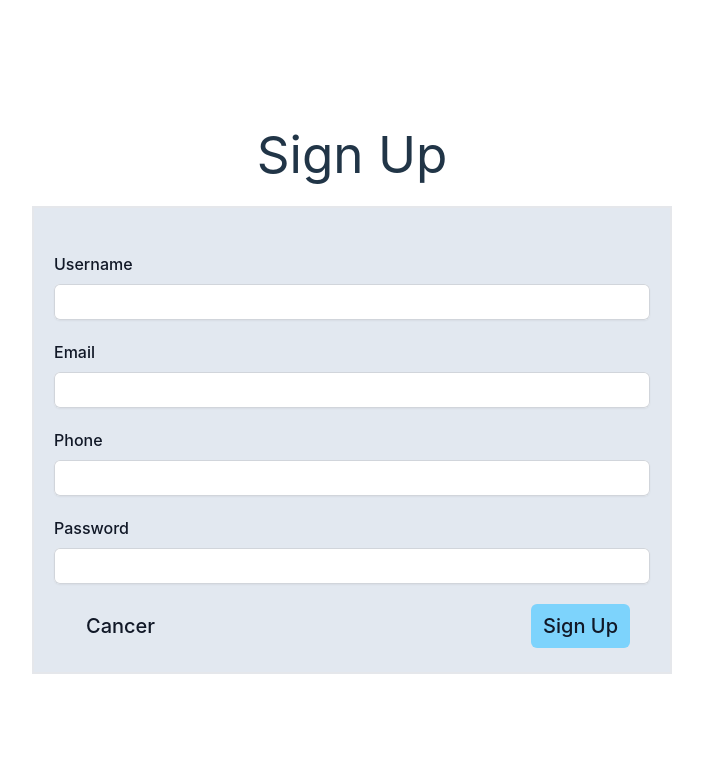
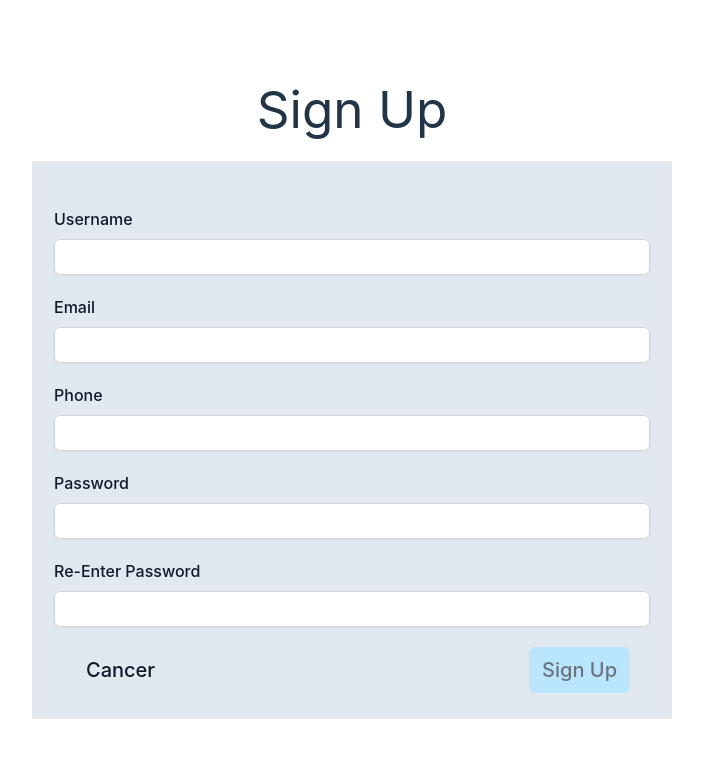
Before and after one commit to dinh-ngoc-16/THAO-FE, a React (Vite) app: page /signup in a window 1280 px wide. Shown: the top 758 px of the page, without its empty margins (288-991 px from the left). Built offline with nearby package versions, Linux system fonts and the light colour scheme.

Commit message:
fix: sign up page

```diff
--- a/src/pages/SignUpPage.jsx
+++ b/src/pages/SignUpPage.jsx
@@ -1,15 +1,25 @@
 import { Link, useNavigate } from "react-router-dom";
 import Input from "../components/Input";
-import { useState } from "react";
+import { useEffect, useState } from "react";
 import API from "../api";
 
 const SignUpPage = () => {
   const navigate = useNavigate();
   const [form, setForm] = useState({});
+  const [disabled, setDisabled] = useState(true);
 
   const handleOnChangeValue = (e, propertyName) => {
     setForm((prev) => ({ ...prev, [propertyName]: e.target.value }));
   };
+
+  useEffect(() => {
+    if (form.pass && form.pass === form["re-pass"]) {
+      console.log("ee");
+      setDisabled(false);
+    } else {
+      setDisabled(true);
+    }
+  }, [form]);
 
   const sendSignUp = async () => {
     try {
@@ -50,19 +60,31 @@ const SignUpPage = () => {
           type="password"
           maxLength={15}
         />
-        {/* <Input title="Re-Enter Password" type="password" maxLength={15} /> */}
+        <Input
+          title="Re-Enter Password"
+          type="password"
+          maxLength={15}
+          onChange={(e) => handleOnChangeValue(e, "re-pass")}
+        />
         <div className="button-group mt-5 flex justify-between items-center mx-5">
           <Link to="/login">
             <a className="text-gray-900 text-xl cursor-pointer hover:bg-gray-700 hover:text-white rounded-md px-3 py-2 font-medium">
               Cancer
             </a>
           </Link>
-          <div
-            onClick={sendSignUp}
-            className="text-gray-900 text-xl cursor-pointer bg-sky-300 hover:bg-sky-700 hover:text-white rounded-md px-3 py-2 font-medium"
-          >
-            Sign Up
-          </div>
+
+          {!disabled ? (
+            <button
+              onClick={sendSignUp}
+              className="text-gray-900 text-xl cursor-pointer bg-sky-300 hover:bg-sky-700 hover:text-white rounded-md px-3 py-2 font-medium"
+            >
+              Sign Up
+            </button>
+          ) : (
+            <button className="text-gray-500 text-xl cursor-not-allowed bg-sky-200  rounded-md px-3 py-2 font-medium">
+              Sign Up
+            </button>
+          )}
         </div>
       </div>
     </div>
```
